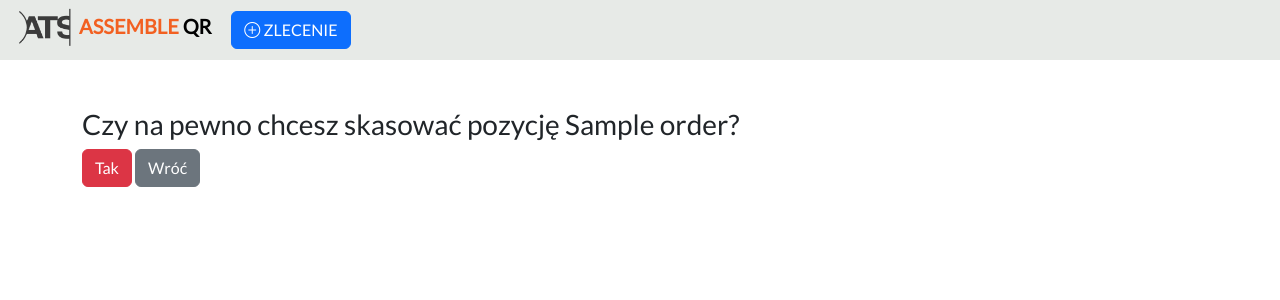
After one commit to Klewiu/ManualsQR, a Django app: page /qr/1/delete/ in a window 1280 px wide. The commit adds this page. Shown: the top 300 px of the page. Run offline with Django 4.2, Linux system fonts and the light colour scheme; tables that the repository leaves empty hold one stand-in row (values such as "Sample post"); some libraries are stand-ins or nearby versions.

Commit message:
create OrderDeleveView and logo redirect to home page

```diff
--- a/src/qr/templates/qr/home.html
+++ b/src/qr/templates/qr/home.html
@@ -41,9 +41,9 @@
                     <td>
                       <a href="{% url 'order_detail' order_uuid=order.url %}" class="btn btn-secondary"><i class="bi bi-database"></i></a>
                       <a href="{% url 'qr_code_view' order_uuid=order.url %}" class="btn btn-warning"><i class="bi bi-qr-code"></i></i></a>
-                      <a href="" class="btn btn-danger"><i class="bi bi-trash3"></i></a>
+                      <a href="{% url 'order_delete' pk=order.pk %}" class="btn btn-danger"><i class="bi bi-trash3"></i></a>
+                    </td>
 
-                    </td>
                 </tr>
           {% endfor %}
         </tbody>
--- /dev/null
+++ b/src/qr/templates/qr/order_confirm_delete.html
@@ -0,0 +1,12 @@
+{% extends 'base.html' %}
+
+{% block content %}
+<div class="container my-5">
+  <h3>Czy na pewno chcesz skasować pozycję {{order.orderName}}?</h3>
+  <form method="post">
+    {% csrf_token %}
+    <input type="submit" value="Tak" class="btn btn-danger" />
+    <a href="{% url 'home' %}" class="btn btn-secondary">Wróć</a>
+  </form>
+</div>
+{% endblock %}
--- a/src/qr/templates/qr/order_detail.html
+++ b/src/qr/templates/qr/order_detail.html
@@ -18,9 +18,9 @@
             <p class="card-text">{{ order.orderStatus }}</p>
             <img src="{% url 'generate_qr' order.id %}" class="img-fluid" alt="QR code">
             {% if order.file %}
-              <a href="{{ order.file.url }}" download="{{ order.file.name }}" class="btn btn-secondary">Download File</a>
+              <a href="{{ order.file.url }}" download="{{ order.file.name }}" class="btn btn-secondary">Pobierz instrukcję</a>
             {% endif %}
-            <a href="{% url 'home' %}" class="btn btn-secondary">Back to orders</a>
+            <a href="{% url 'home' %}" class="btn btn-secondary">Wróć do zamówień</a>
           </div>
         </div>
       </div>
--- a/src/qr/urls.py
+++ b/src/qr/urls.py
@@ -1,5 +1,5 @@
 from django.urls import path
-from .views import Home, generate_qr, add_order, order_detail, client, qr_code_view
+from .views import Home, generate_qr, add_order, order_detail, client, qr_code_view, OrderDeleteView
 from django.conf import settings
 from django.conf.urls.static import static
 
@@ -11,4 +11,5 @@ urlpatterns = [
     path('detail/<uuid:order_uuid>/', order_detail, name='order_detail'),
     path('qr/<int:order_id>.png', generate_qr, name='generate_qr'),
     path('qr_code/<uuid:order_uuid>/', qr_code_view, name='qr_code_view'),
+    path('qr/<int:pk>/delete/', OrderDeleteView.as_view(), name='order_delete'),
 ] + static(settings.MEDIA_URL, document_root=settings.MEDIA_ROOT)
--- a/src/qr/views.py
+++ b/src/qr/views.py
@@ -4,7 +4,9 @@ from .models import Order
 import qrcode
 from django.http import HttpResponse
 from .forms import OrderForm
-from django.views.generic import ListView
+from django.views.generic import ListView, DeleteView
+from django.urls import reverse_lazy
+
 
 class Home(ListView):
     model=Order
@@ -39,6 +41,11 @@ def qr_code_view(request, order_uuid):
     order = Order.objects.get(url=order_uuid)
     return render(request, 'qr/qr_code.html', {'order': order})
 
+class OrderDeleteView(DeleteView):
+    model = Order
+    template_name = 'qr/order_confirm_delete.html'
+    success_url = reverse_lazy('home')
+
 def client(request):
     context = {'title': 'Client panel'}
     return render(request, 'qr/client.html', context)
--- a/src/static/style.css
+++ b/src/static/style.css
@@ -37,3 +37,14 @@ thead {
 iframe {
     border-radius:4%;
 }
+
+/* cancels styling for link at the ASSEMBLE QR logo */
+.no-style {
+    color: inherit;
+    text-decoration: none;
+}
+
+.no-style:hover {
+    color: inherit;
+    text-decoration: none;
+}
--- a/src/templates/navbar.html
+++ b/src/templates/navbar.html
@@ -3,7 +3,10 @@
 <nav class="navbar clientNavbar">
     <div class="flex ms-3">
         <img src="{% static 'ATS_logo.webp' %}" class="logo align-text-center pb-1">
-        <span class="navbar-brand logoTextColor mb-0 h1 fw-bold">ASSEMBLE <span class="text-black">QR</span></span>
+        <span class="navbar-brand logoTextColor mb-0 h1 fw-bold">
+            <a class="no-style" href="{% url 'home' %}">ASSEMBLE <span class="text-black">QR</span></a>
+        </span>
+
         <a href="{% url 'add_order' %}" class="btn btn-primary "><i class="bi bi-plus-circle"></i> ZLECENIE</a>
     </div>
 
```
Also changed, not shown: readme.txt.
